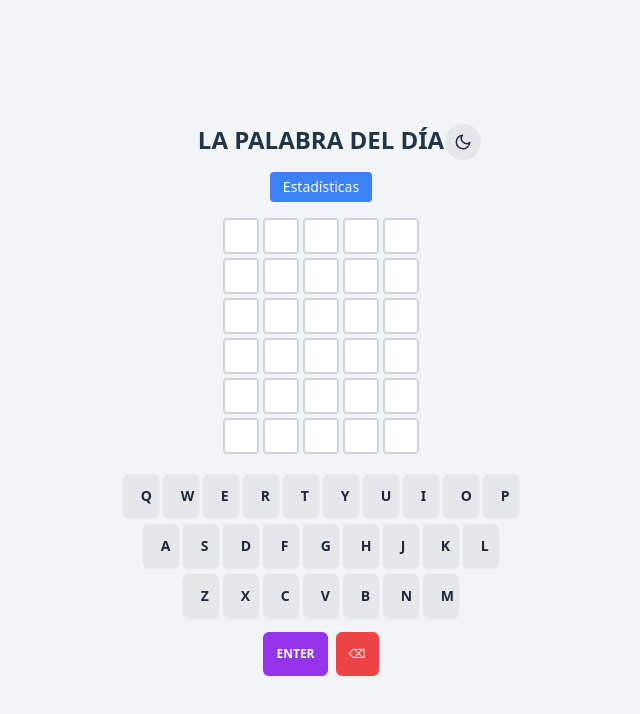
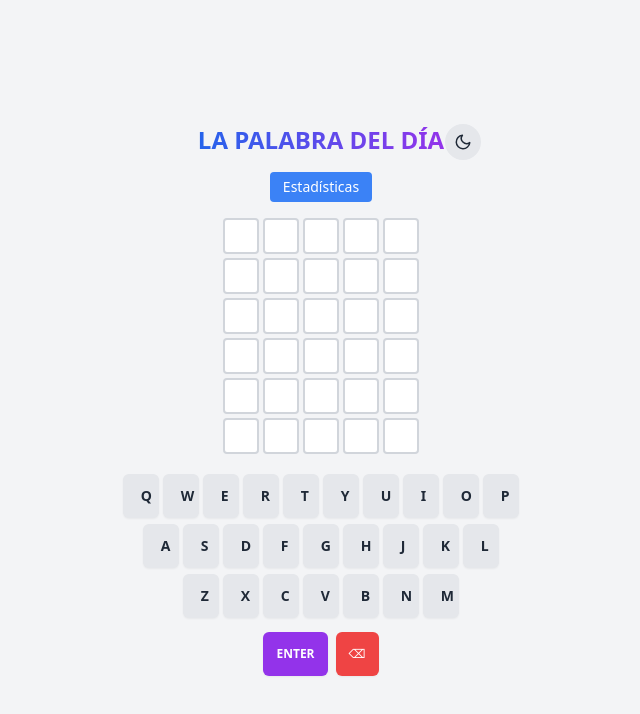
Before and after one commit to eduardescola/palabra-del-dia, a React (Vite) app: page / in a window 1280 px wide. Shown: the top 714 px of the page, without its empty margins (319-959 px from the left). Built offline with nearby package versions, Linux system fonts and the light colour scheme.

Commit message:
detallet

```diff
--- a/src/Game.tsx
+++ b/src/Game.tsx
@@ -157,7 +157,7 @@ const Game: React.FC = () => {
       </div>
 
       {/* Título centrado */}
-      <h1 className="text-xl sm:text-2xl font-bold mb-4 text-center dark:text-white">LA PALABRA DEL DÍA</h1>
+      <h1 className="text-xl sm:text-2xl font-bold mb-4 font-bold text-transparent bg-clip-text bg-gradient-to-r from-blue-600 to-purple-600 text-center">LA PALABRA DEL DÍA</h1>
 
       <div className="mb-4">
         <StatsModal stats={stats} />
```
